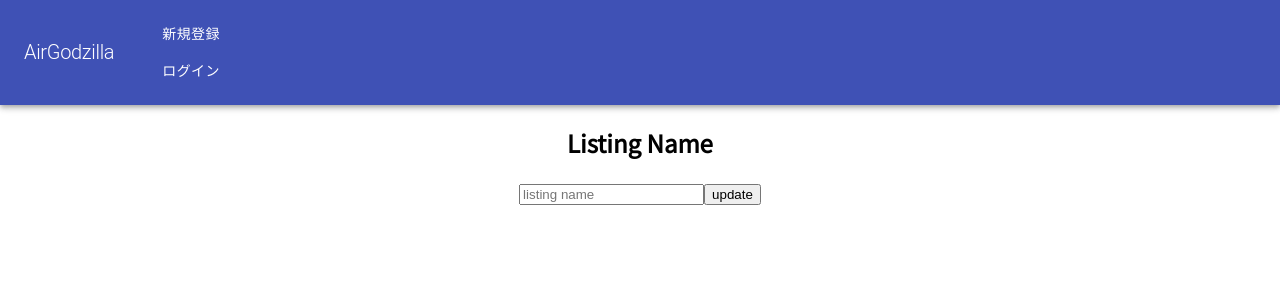
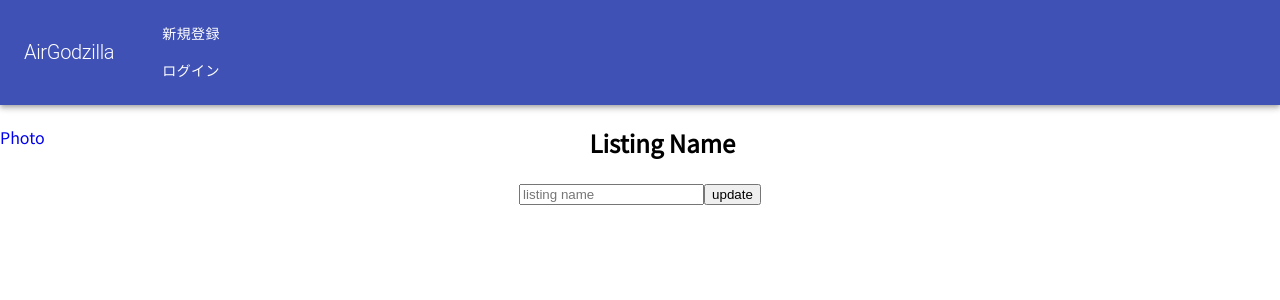
Before and after one commit to machamp0714/AirGodzilla, a React (Create React App) app in the folder front/: page /room/1/listing_name in a window 1280 px wide. Shown: the top 300 px of the page. Built offline with nearby package versions, Linux system fonts and the light colour scheme; no server answers.

Commit message:
RoomListingName ComponentにLinkを追加

```diff
--- a/front/src/App.js
+++ b/front/src/App.js
@@ -6,6 +6,7 @@ import Signup from "./components/Auth/Signup";
 import Signin from "./components/Auth/Signin";
 import CreateRoom from "./components/Rooms/CreateRoom";
 import RoomListingName from "./components/Rooms/RoomListingName";
+import RoomPhoto from "./components/Rooms/RoomPhoto";
 
 const App = () => {
   return (
@@ -17,6 +18,7 @@ const App = () => {
         <Route path="/signin" component={Signin} />
         <Route path="/room/new" component={CreateRoom} />
         <Route path="/room/:id/listing_name" component={RoomListingName} />
+        <Route path="/room/:id/photo" component={RoomPhoto} />
       </Switch>
     </BrowserRouter>
   );
--- a/front/src/components/Layout/Main.js
+++ b/front/src/components/Layout/Main.js
@@ -9,7 +9,6 @@ class Main extends React.Component {
   }
 
   render = () => {
-    console.log(this.props);
     const { rooms } = this.props;
 
     return <RoomList rooms={rooms} />;
--- a/front/src/components/Rooms/RoomListingName.js
+++ b/front/src/components/Rooms/RoomListingName.js
@@ -1,7 +1,7 @@
 import React from "react";
 import { connect } from "react-redux";
 import { getRoom, updateRoomRequest } from "../../store/actions/roomAction";
-import { Redirect } from "react-router-dom";
+import { Link, Redirect } from "react-router-dom";
 
 class RoomListingName extends React.Component {
   constructor(props) {
@@ -25,7 +25,7 @@ class RoomListingName extends React.Component {
         listing_name: this.state.listing_name
       }
     };
-    const room_id = this.props.match.params.id;
+    const room_id = this.props.room.id;
 
     this.props.updateRoomRequest(params, room_id);
     e.preventDefault();
@@ -47,6 +47,11 @@ class RoomListingName extends React.Component {
       } else {
         return (
           <div className="container">
+            <div className="left-column">
+              <Link to={"/room/" + room.id + "/photo"}>Photo</Link>
+            </div>
+
+            <div className="right-column">
               <h2>Listing Name</h2>
 
               <form onSubmit={this.handleSubmit}>
@@ -58,6 +63,7 @@ class RoomListingName extends React.Component {
                 />
                 <input type="submit" value="update" />
               </form>
+            </div>
           </div>
         );
       }
--- /dev/null
+++ b/front/src/components/Rooms/RoomPhoto.js
@@ -0,0 +1,9 @@
+import React from "react";
+
+class RoomPhoto extends React.Component {
+  render() {
+    return <div>Photo</div>;
+  }
+}
+
+export default RoomPhoto;
--- a/front/src/index.scss
+++ b/front/src/index.scss
@@ -19,6 +19,11 @@ a {
   color: #fff;
 }
 .container {
-  text-align: center;
   margin-top: 20px;
 }
+.left-column {
+  float: left;
+}
+.right-column {
+  text-align: center;
+}
```
Lines whose indentation alone changed are shown as unchanged.
